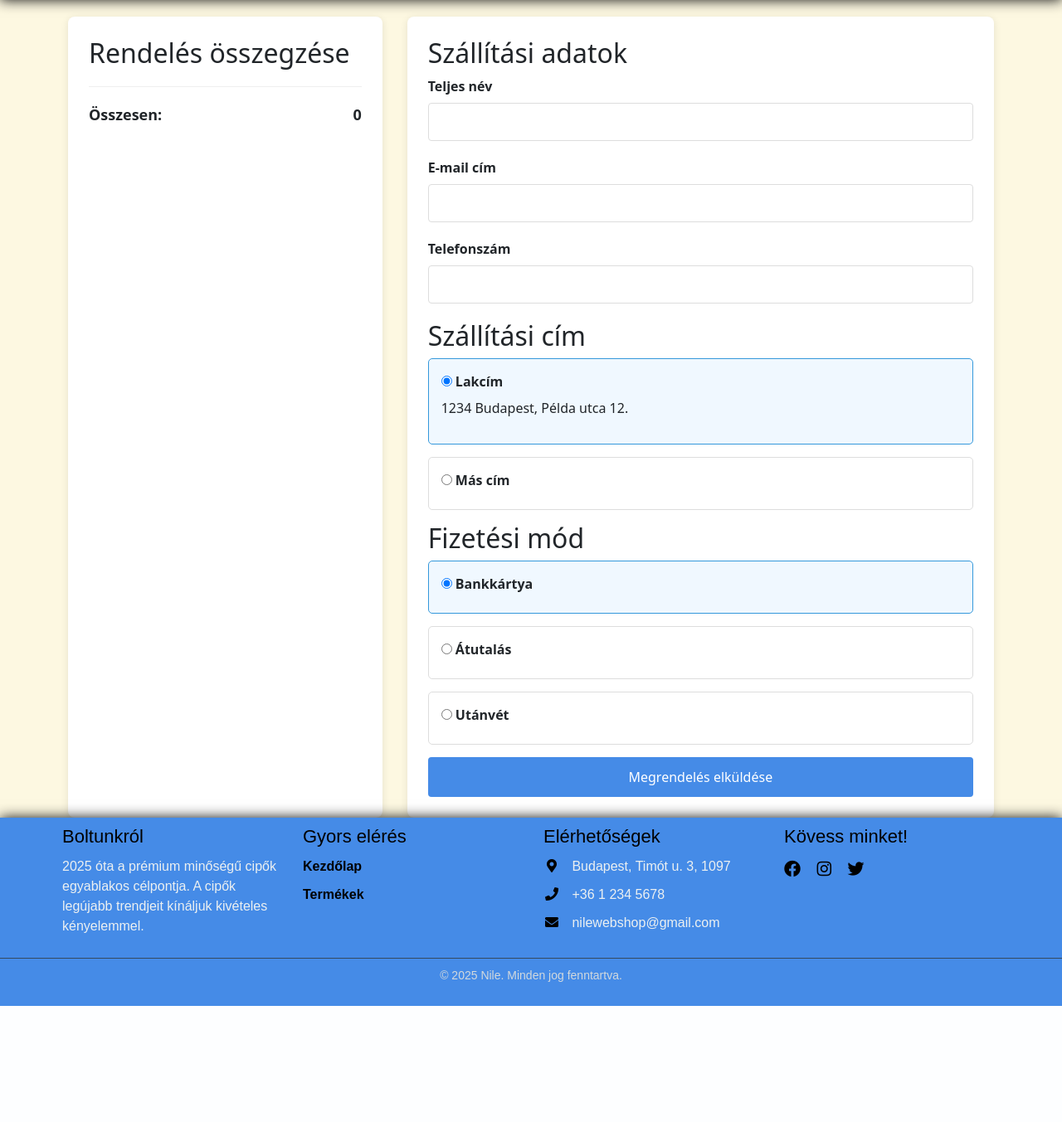
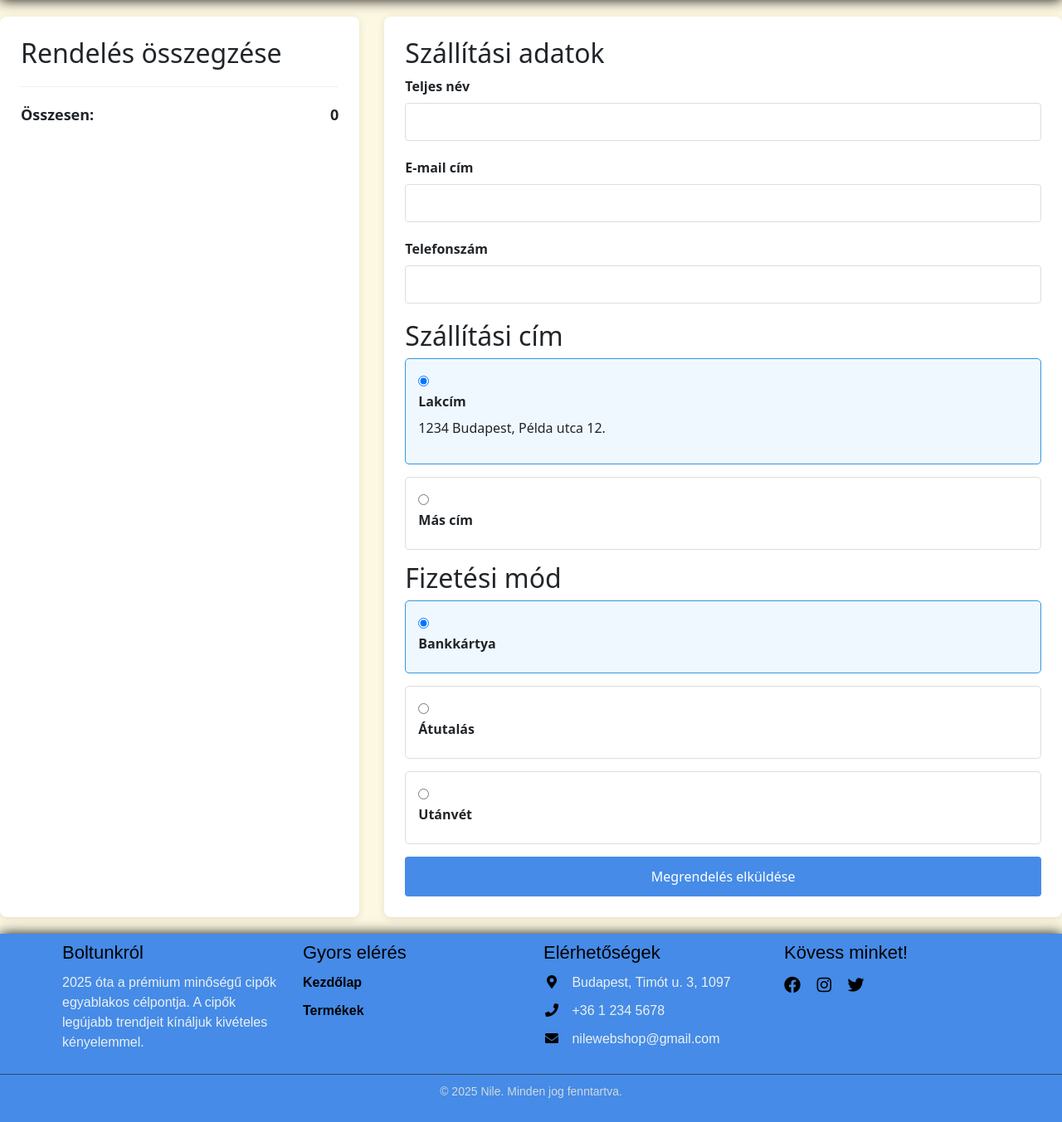
Before and after one commit to dominikgolarics/Webshop, a PHP site: page /fizetes in a window 1280 px wide. Shown: the part 75-1428 px from the top of the page at 83% size. Before the commit the page ends 1288 px from the top, so only its background shows below. Run offline with PHP 8.4, Linux system fonts and the light colour scheme; data that the repository does not hold is empty.

Commit message:
apróbb css fix

```diff
--- a/fizetes.php
+++ b/fizetes.php
@@ -6,7 +6,7 @@
     $stmt->execute();
     $result = $stmt->get_result()->fetch_all(MYSQLI_ASSOC);
 ?>
-<div class="container">
+<div class="fizetes-container">
     <!-- Rendelés összegzése -->
     <div class="order-summary">
         <h2>Rendelés összegzése</h2>
@@ -40,31 +40,31 @@
         <h2>Szállítási adatok</h2>
 
         <div class="form-group">
-            <label for="name">Teljes név</label>
-            <input type="text" id="name" required>
+            <label id="fizetes-label"for="name">Teljes név</label>
+            <input type="text" id="fizetes-name" required>
         </div>
 
         <div class="form-group">
-            <label for="email">E-mail cím</label>
-            <input type="email" id="email" required>
+            <label id="fizetes-label"for="email">E-mail cím</label>
+            <input type="email" id="fizetes-email" required>
         </div>
 
         <div class="form-group">
-            <label for="phone">Telefonszám</label>
-            <input type="text" id="phone" required>
+            <label id="fizetes-label"for="phone">Telefonszám</label>
+            <input type="text" id="fizetes-phone" required>
         </div>
 
         <h2>Szállítási cím</h2>
 
         <div class="address-option selected">
-            <input type="radio" name="address" id="home-address" checked>
-            <label for="home-address">Lakcím</label>
+            <input type="radio" name="address" id="fizetes-home-address" checked>
+            <label id="fizetes-label"for="home-address">Lakcím</label>
             <p>1234 Budapest, Példa utca 12.</p>
         </div>
 
         <div class="address-option">
-            <input type="radio" name="address" id="other-address">
-            <label for="other-address">Más cím</label>
+            <input type="radio" name="address" id="fizetes-other-address">
+            <label id="fizetes-label"for="other-address">Más cím</label>
             <div id="other-address-fields" style="display: none; margin-top: 10px;">
                 <textarea rows="4" placeholder="Írja be a teljes címet"></textarea>
             </div>
@@ -73,18 +73,18 @@
         <h2>Fizetési mód</h2>
 
         <div class="payment-option selected">
-            <input type="radio" name="payment" id="card" checked>
-            <label for="card">Bankkártya</label>
+            <input type="radio" name="payment" id="fizetes-card" checked>
+            <label id="fizetes-label"for="card">Bankkártya</label>
         </div>
 
         <div class="payment-option">
-            <input type="radio" name="payment" id="transfer">
-            <label for="transfer">Átutalás</label>
+            <input type="radio" name="payment" id="fizetes-transfer">
+            <label id="fizetes-label"for="transfer">Átutalás</label>
         </div>
 
         <div class="payment-option">
-            <input type="radio" name="payment" id="cash">
-            <label for="cash">Utánvét</label>
+            <input type="radio" name="payment" id="fizetes-cash">
+            <label id="fizetes-label"for="cash">Utánvét</label>
         </div>
 
         <button type="submit" class="fizetes-btn">Megrendelés elküldése</button>
--- a/kosar.php
+++ b/kosar.php
@@ -74,7 +74,7 @@
                         <span class="summary-total">Összesen:</span>
                         <span class="summary-total"><?php if(!empty($$result9)){echo ($összeg+1290)." FT";}else{echo "0 FT";} ?></span>
                     </div>
-                    <button class=" btn-checkout btn-lg mb-3"><a href="/fizetes">Tovább a fizetéshez</a></button>
+                    <a href="/fizetes" style="text-decoration:none; color:white;"><button class=" btn-checkout btn-lg mb-3">Tovább a fizetéshez</button></a>
                     <div class="text-center">
                         <small class="text-muted">A rendelésedet 30 napig vissza tudod mondani.</small>
                 </div>
--- a/script.js
+++ b/script.js
@@ -199,7 +199,7 @@ $(document).ready(function () {
             success: function (res) {
                 $('#kosar-feedback').text("Sikeresen hozzáadva a kosárhoz!").css("color", "green");
                 // opcionálisan frissíthetsz egy kosár ikont is pl.
-                console.log("Success: "+data)
+                //console.log("Success: "+data)
                 console.log(res)
             },
             error: function () {
--- a/style/fizetes.css
+++ b/style/fizetes.css
@@ -3,10 +3,11 @@ h1, h2 {
     color: #2c3e50;
 }
 
-.container {
+.fizetes-container {
     display: flex;
     gap: 30px;
     margin-top: 20px;
+    margin-bottom: 20px;
 }
 
 .order-summary, .checkout-form {
@@ -61,13 +62,13 @@ h1, h2 {
     margin-bottom: 20px;
 }
 
-label {
+#fizetes-label {
     display: block;
     margin-bottom: 8px;
     font-weight: bold;
 }
 
-input[type="text"], input[type="email"], select, textarea {
+#fizetes-name, #fizetes-email, #fizetes-phone, select, textarea {
     width: 100%;
     padding: 10px;
     border: 1px solid #ddd;
--- a/termek.php
+++ b/termek.php
@@ -65,7 +65,7 @@ if ($cipo_id) {
 
         <input type="hidden" id="termek-id" value="<?php echo $product['id']; ?>">
         <input type="hidden" id="mennyiseg" value="1">
-        <button id="kosar-gomb" <?php echo $vane == "Nem" ? "disabled" : ""; ?>>Kosárba</button>
+        <button id="kosar-gomb" <?php echo $vane == "Nem" ? "disabled" : ""; ?>><a href="." style="text-decoration: none; color: white;">Kosárba</a></button>
         <div id="kosar-feedback"></div>
 
         <div class="termek-details">
```
